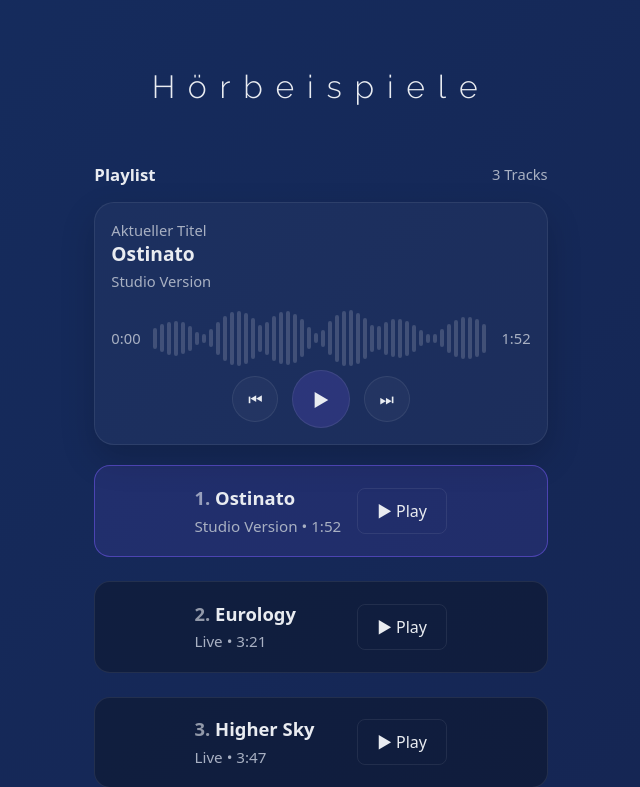
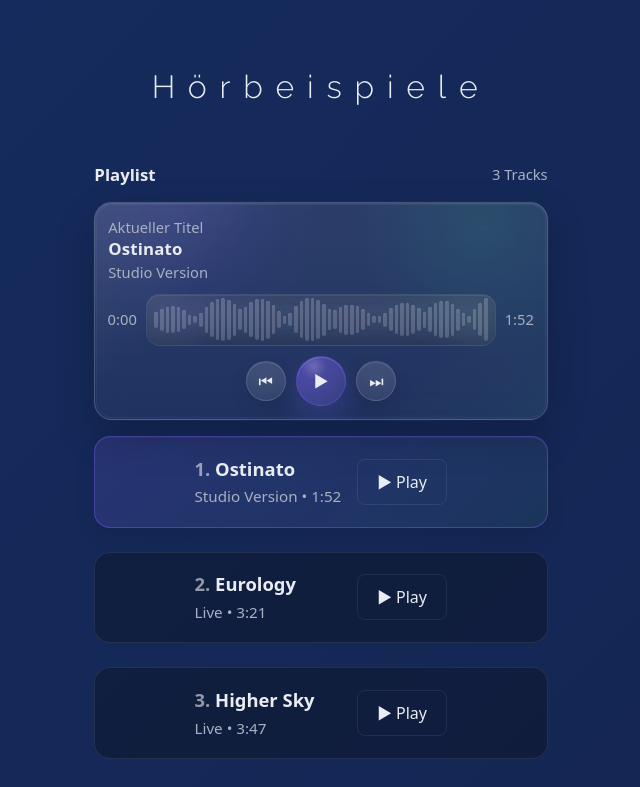
Before and after one commit to OBO-WAN/Melangea_Prototype, a PHP site: page / in a window 1280 px wide. Shown: the part 2650-3437 px from the top of the page, without its empty margins (319-959 px from the left). Run offline with PHP 8.4, Linux system fonts and the light colour scheme; some libraries are stand-ins or nearby versions.

Commit message:
audio.css updated

```diff
--- a/css/audio.css
+++ b/css/audio.css
@@ -1,33 +1,86 @@
 .wave-player {
-    margin-bottom: 1.25rem;
-    padding: 1rem;
-    border: 1px solid var(--border);
-    border-radius: 20px;
-    background: rgba(255, 255, 255, 0.03);
-    box-shadow: 0 14px 34px rgba(0, 0, 0, 0.18);
+    position: relative;
+    isolation: isolate;
+    margin-bottom: 1rem;
+    padding: 0.8rem;
+    border: 1px solid rgba(255, 255, 255, 0.16);
+    border-radius: 18px;
+    background:
+        radial-gradient(circle at 18% 0%, rgba(124, 92, 255, 0.14), transparent 34%),
+        radial-gradient(circle at 86% 12%, rgba(46, 229, 157, 0.10), transparent 30%),
+        linear-gradient(180deg, rgba(255, 255, 255, 0.075), rgba(255, 255, 255, 0.028)),
+        rgba(255, 255, 255, 0.025);
+    box-shadow:
+        0 16px 38px rgba(0, 0, 0, 0.22),
+        inset 0 1px 0 rgba(255, 255, 255, 0.10),
+        0 0 0 1px rgba(124, 92, 255, 0.055);
     overflow: hidden;
 }
 
+.wave-player::before {
+    content: "";
+    position: absolute;
+    inset: 0;
+    border-radius: inherit;
+    pointer-events: none;
+    background:
+        linear-gradient(
+            135deg,
+            rgba(255, 255, 255, 0.16),
+            transparent 28%,
+            transparent 72%,
+            rgba(46, 229, 157, 0.10)
+        );
+    opacity: 0.5;
+    z-index: 0;
+}
+
+.wave-player::after {
+    content: "";
+    position: absolute;
+    inset: 1px;
+    border-radius: calc(18px - 1px);
+    pointer-events: none;
+    box-shadow: inset 0 0 0 1px rgba(255, 255, 255, 0.045);
+    z-index: 0;
+}
+
+.wave-player > * {
+    position: relative;
+    z-index: 1;
+}
+
+@supports ((backdrop-filter: blur(14px)) or (-webkit-backdrop-filter: blur(14px))) {
+    .wave-player,
+    .wave-player__visual,
+    .wave-player__btn {
+        -webkit-backdrop-filter: blur(14px);
+        backdrop-filter: blur(14px);
+    }
+}
+
 .wave-player__meta {
-    margin-bottom: 0.85rem;
+    margin-bottom: 0.6rem;
 }
 
 .wave-player__title {
     margin: 0;
-    font-size: 1.2rem;
+    font-size: 1.05rem;
     font-weight: 800;
-    line-height: 1.2;
+    line-height: 1.15;
+    letter-spacing: 0.012em;
+    text-wrap: balance;
 }
 
 .wave-player__subtitle {
-    margin: 0.3rem 0 0;
+    margin: 0.2rem 0 0;
 }
 
 .wave-player__timeline {
     display: grid;
     grid-template-columns: auto minmax(0, 1fr) auto;
     align-items: center;
-    gap: 0.75rem;
+    gap: 0.55rem;
     width: 100%;
     min-width: 0;
 }
@@ -36,7 +89,7 @@
     position: relative;
     min-width: 0;
     width: 100%;
-    height: 64px;
+    height: 52px;
     overflow: hidden;
 }
 
@@ -48,7 +101,7 @@
     margin: 0;
     opacity: 0;
     cursor: pointer;
-    z-index: 2;
+    z-index: 3;
 }
 
 .wave-player__visual {
@@ -57,104 +110,191 @@
     display: flex;
     align-items: center;
     overflow: hidden;
+    border: 1px solid rgba(255, 255, 255, 0.075);
+    border-radius: 14px;
+    background:
+        linear-gradient(180deg, rgba(255, 255, 255, 0.055), rgba(255, 255, 255, 0.018)),
+        rgba(0, 0, 0, 0.08);
+    box-shadow:
+        inset 0 1px 0 rgba(255, 255, 255, 0.08),
+        inset 0 -10px 24px rgba(0, 0, 0, 0.09);
+}
+
+.wave-player__visual::before {
+    content: "";
+    position: absolute;
+    inset: 0;
+    pointer-events: none;
+    background: linear-gradient(90deg, rgba(255, 255, 255, 0.045), transparent 18%, transparent 82%, rgba(255, 255, 255, 0.035));
 }
 
 .wave-player__peaks {
     display: grid;
     grid-auto-flow: column;
-    grid-auto-columns: minmax(4px, 1fr);
-    gap: 3px;
+    grid-auto-columns: minmax(3px, 1fr);
+    gap: 2px;
     align-items: center;
     width: 100%;
     max-width: 100%;
     height: 100%;
+    padding: 0 0.45rem;
 }
 
 .wave-player__peak {
     height: calc(var(--peak-height, 0.5) * 100%);
-    min-height: 8px;
+    min-height: 6px;
     border-radius: 999px;
-    background: rgba(255, 255, 255, 0.16);
+    background: rgba(255, 255, 255, 0.18);
+    box-shadow: inset 0 1px 0 rgba(255, 255, 255, 0.10);
     transition:
         background 0.16s ease,
+        box-shadow 0.16s ease,
         transform 0.16s ease,
         opacity 0.16s ease;
 }
 
 .wave-player__peak.is-played {
-    background: var(--accent2);
+    background: linear-gradient(180deg, rgba(46, 229, 157, 0.95), rgba(46, 229, 157, 0.58));
+    box-shadow: 0 0 12px rgba(46, 229, 157, 0.12);
 }
 
 .wave-player__peak.is-current {
-    background: #fff;
-    transform: scaleY(1.06);
+    background: rgba(255, 255, 255, 0.92);
+    box-shadow: 0 0 14px rgba(255, 255, 255, 0.20);
+    transform: scaleY(1.08);
 }
 
 .wave-player__controls {
     display: flex;
     align-items: center;
     justify-content: center;
-    gap: 0.85rem;
+    gap: 0.65rem;
+    margin-top: 0.65rem;
 }
 
 .wave-player__btn {
     display: inline-flex;
     align-items: center;
     justify-content: center;
-    min-width: 46px;
-    min-height: 46px;
-    border: 1px solid var(--border);
+    min-width: 40px;
+    min-height: 40px;
+    border: 1px solid rgba(255, 255, 255, 0.13);
     border-radius: 999px;
-    background: rgba(255, 255, 255, 0.03);
+    background:
+        linear-gradient(180deg, rgba(255, 255, 255, 0.07), rgba(255, 255, 255, 0.025)),
+        rgba(255, 255, 255, 0.035);
     color: var(--text);
     cursor: pointer;
+    box-shadow:
+        inset 0 1px 0 rgba(255, 255, 255, 0.08),
+        0 8px 18px rgba(0, 0, 0, 0.12);
     transition:
         transform 0.18s ease,
         box-shadow 0.18s ease,
-        border-color 0.18s ease;
+        border-color 0.18s ease,
+        background 0.18s ease;
 }
 
 .wave-player__btn:hover {
     transform: translateY(-2px);
-    box-shadow: 0 10px 22px rgba(0, 0, 0, 0.2);
-    border-color: rgba(255, 255, 255, 0.2);
+    border-color: rgba(255, 255, 255, 0.24);
+    background:
+        linear-gradient(180deg, rgba(255, 255, 255, 0.105), rgba(255, 255, 255, 0.035)),
+        rgba(255, 255, 255, 0.045);
+    box-shadow:
+        inset 0 1px 0 rgba(255, 255, 255, 0.12),
+        0 12px 24px rgba(0, 0, 0, 0.18);
+}
+
+.wave-player__btn:focus-visible,
+.wave-player__seek:focus-visible + .wave-player__visual {
+    outline: 2px solid rgba(46, 229, 157, 0.42);
+    outline-offset: 3px;
 }
 
 .wave-player__btn--primary {
-    min-width: 58px;
-    min-height: 58px;
-    font-size: 1.1rem;
-    background: rgba(124, 92, 255, 0.18);
+    min-width: 50px;
+    min-height: 50px;
+    font-size: 1rem;
+    border-color: rgba(124, 92, 255, 0.34);
+    background:
+        radial-gradient(circle at 35% 20%, rgba(255, 255, 255, 0.18), transparent 26%),
+        linear-gradient(135deg, rgba(124, 92, 255, 0.46), rgba(124, 92, 255, 0.18));
+    box-shadow:
+        inset 0 1px 0 rgba(255, 255, 255, 0.15),
+        0 12px 26px rgba(124, 92, 255, 0.18);
+}
+
+.wave-player__btn--primary:hover {
+    border-color: rgba(124, 92, 255, 0.48);
+    box-shadow:
+        inset 0 1px 0 rgba(255, 255, 255, 0.18),
+        0 14px 30px rgba(124, 92, 255, 0.24);
 }
 
 .track.is-active {
-    border-color: rgba(124, 92, 255, 0.48);
-    background: rgba(124, 92, 255, 0.12);
+    border-color: rgba(124, 92, 255, 0.42);
+    background:
+        linear-gradient(135deg, rgba(124, 92, 255, 0.14), rgba(46, 229, 157, 0.045)),
+        rgba(255, 255, 255, 0.025);
+    box-shadow:
+        inset 0 1px 0 rgba(255, 255, 255, 0.055),
+        0 8px 20px rgba(0, 0, 0, 0.10);
 }
 
 .track button[aria-pressed="true"] {
     color: var(--accent2);
-    border-color: rgba(46, 229, 157, 0.35);
+    border-color: rgba(46, 229, 157, 0.40);
+    box-shadow: 0 0 0 1px rgba(46, 229, 157, 0.07);
 }
 
 @media (max-width: 900px) {
+    .wave-player {
+        padding: 0.7rem;
+    }
+
     .wave-player__timeline {
-        grid-template-columns: 40px minmax(0, 1fr) 40px;
-        gap: 0.55rem;
+        grid-template-columns: 36px minmax(0, 1fr) 36px;
+        gap: 0.45rem;
+    }
+
+    .wave-player__wave-wrap {
+        height: 48px;
     }
 
     .wave-player__peaks {
         gap: 2px;
+        padding: 0 0.4rem;
+    }
+
+    .wave-player__btn {
+        min-width: 38px;
+        min-height: 38px;
+    }
+
+    .wave-player__btn--primary {
+        min-width: 46px;
+        min-height: 46px;
     }
 }
 
 @media (max-width: 860px) {
+    .wave-player {
+        padding: 0.65rem;
+    }
+
     .wave-player__timeline {
         grid-template-columns: 1fr;
-        gap: 0.6rem;
+        gap: 0.45rem;
     }
 
     .wave-player__wave-wrap {
         order: 2;
+        height: 44px;
+    }
+
+    .wave-player__controls {
+        gap: 0.5rem;
+        margin-top: 0.55rem;
     }
 }
```
